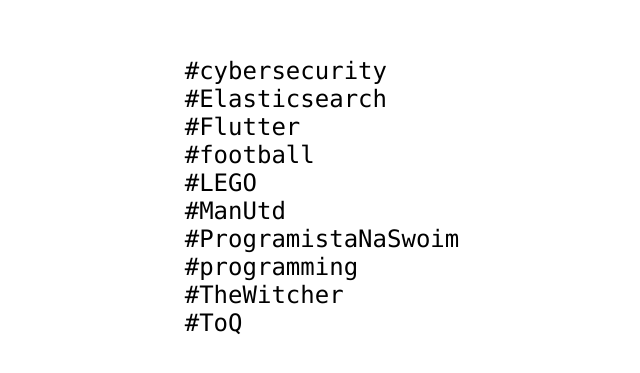
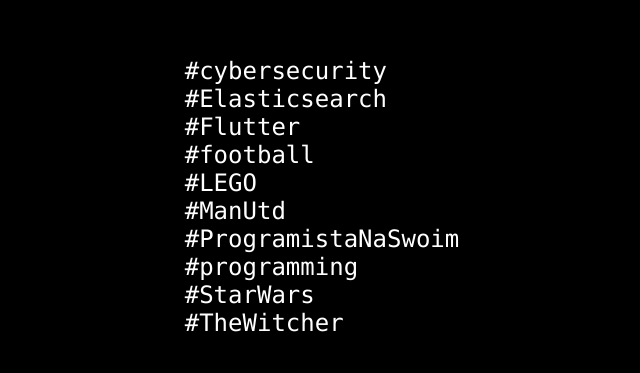
Before and after one commit to prondzyn/pns.im, a plain HTML site: page index.html in a window 1280 px wide. Shown: the part 203-576 px from the top of the page, without its empty margins (318-958 px from the left). Drawn offline with Linux system fonts and the light colour scheme.

Commit message:
remove ToQ; add Star Wars

```diff
--- a/index.html
+++ b/index.html
@@ -14,10 +14,11 @@ body {
   vertical-align: middle;
   font-family: Consolas, monaco, monospace;
   font-size: 3vh;
+  background-color: black;
 }
 a {
   text-decoration: none;
-  color: black;
+  color: white;
 }
 </style>
 <body>
@@ -28,8 +29,8 @@ a {
   <div><a href="https://www.instagram.com/p/BuZOrrhBJIq/" target="_blank">#LEGO</a></div>
   <div><a href="https://www.instagram.com/p/B4lOSkkBuKa/" target="_blank">#ManUtd</a></div>
   <div><a href="https://programistanaswoim.pl" target="_blank">#ProgramistaNaSwoim</a></div>
-  <div><a href="http://prondzyn.com" target="_blank">#programming</a></div>
+  <div><a href="https://programistanaswoim.pl/LinkedIn" target="_blank">#programming</a></div>
+  <div><a href="https://programistanaswoim.pl/tag/star-wars/" target="_blank">#StarWars</a></div>
   <div><a href="https://programistanaswoim.pl/tag/wiedzmin/" target="_blank">#TheWitcher</a></div>
-  <div><a href="https://toq.app" target="_blank">#ToQ</a></div>
 </body>
 </html>
```
